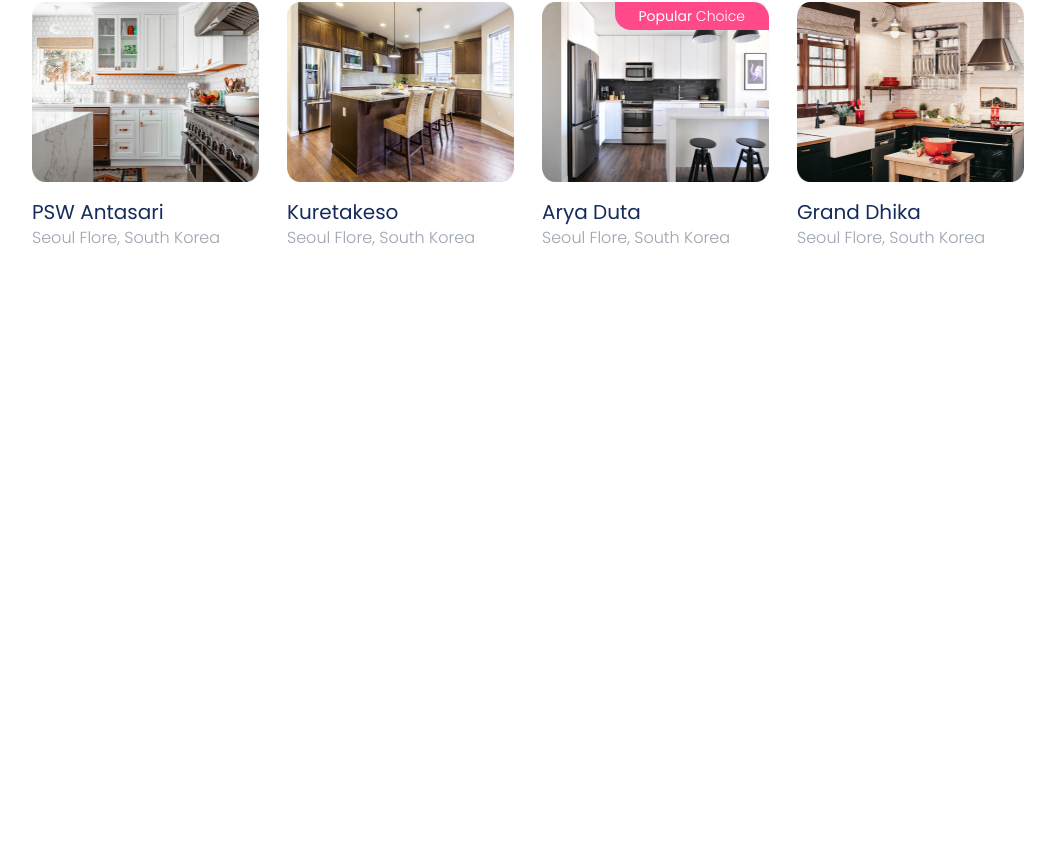
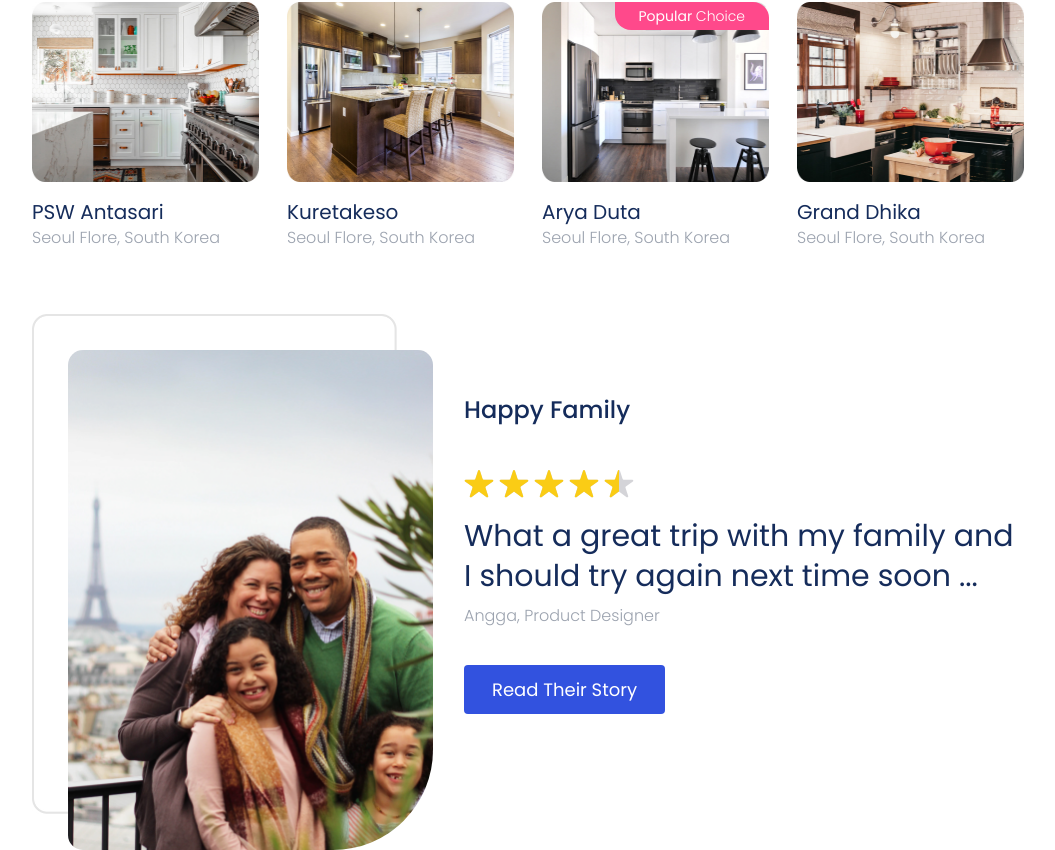
Before and after one commit to AndriP8/react-staycation, a React (Create React App) app: page / in a window 1280 px wide. Shown: the part 2002-2852 px from the top of the page, without its empty margins (112-1167 px from the left). Before the commit the page ends 2316 px from the top, so only its background shows below. Built offline with nearby package versions, Linux system fonts and the light colour scheme.

Commit message:
Finished component Category

```diff
--- a/src/pages/LandingPage.js
+++ b/src/pages/LandingPage.js
@@ -3,6 +3,7 @@ import Header from "../parts/Header";
 import Hero from "../parts/Hero";
 import MostPicked from "../parts/MostPicked";
 import Category from "../parts/Category";
+import Testimony from "../parts/Testimony";
 
 import landingPage from "../json/landingPage.json";
 export default class LandingPage extends Component {
@@ -17,6 +18,7 @@ export default class LandingPage extends Component {
         <Hero refMostPicked={this.refMostPicked} data={landingPage.hero} />
         <MostPicked refMostPicked={this.refMostPicked} data={landingPage.mostPicked} />
         <Category data={landingPage.categories} />
+        <Testimony data={landingPage.testimonial} />
       </>
     );
   }
--- /dev/null
+++ b/src/parts/Testimony.js
@@ -0,0 +1,31 @@
+import React from "react";
+import Star from "../elements/Star";
+import Button from "../elements/Button";
+
+import TestimonyAccent from "../assets/images/testimonial-landingpages-frame.jpg";
+
+export default function Testimony({ data }) {
+  return (
+    <section className="container max-w-full px-8 lg:px-36 md:px-3">
+      <div className="grid grid-cols-2">
+        <div className="testimonial-hero">
+          <img src={data.imageUrl} alt={data.name} className="absolute mt-9 ml-9 w-365 h-500 rounded-heroSwap" style={{ zIndex: 1 }} />
+          <img src={TestimonyAccent} alt="Testimony Accent" className="w-365 h-500" />
+        </div>
+        <div className="testimonial-description py-20 -ml-16 text-gray-900">
+          <h4 className="mb-10 text-2xl font-medium">{data.name}</h4>
+          <Star value={data.rate} width={35} height={35} spacing={4} />
+          <h2 className="my-2 text-3xl leading-10">{data.content}</h2>
+          <h6 className="font-thin text-gray-400">
+            {data.familyName}, {data.familyOccupation}
+          </h6>
+          <div className="my-12">
+            <Button className="px-7 py-3" type="link" hasShadow isPrimary href={`/testimonial/${data._id}`}>
+              Read Their Story
+            </Button>
+          </div>
+        </div>
+      </div>
+    </section>
+  );
+}
--- a/tailwind.config.js
+++ b/tailwind.config.js
@@ -1,5 +1,5 @@
 module.exports = {
-  mode: "jit",
+  mode: "",
   purge: ["./src/**/*.{js,jsx,ts,tsx}", "./public/index.html"],
   darkMode: false, // or 'media' or 'class'
   theme: {
@@ -23,10 +23,13 @@ module.exports = {
         440: "440px",
         460: "28.75rem",
         370: "370px",
+        365: "22.813rem",
+        500: "31.25rem",
         inherit: "inherit",
       },
       borderRadius: {
         hero: "100px 15px 15px",
+        heroSwap: "15px 15px 100px 15px",
       },
       boxShadow: {
         btn: "0px 8px 15px rgba(50, 82, 223, 0.3)",
```
Also changed, not shown: public/images/testimonial-landingpages.jpg (added), src/assets/images/testimonial-landingpages-frame.jpg (added).
